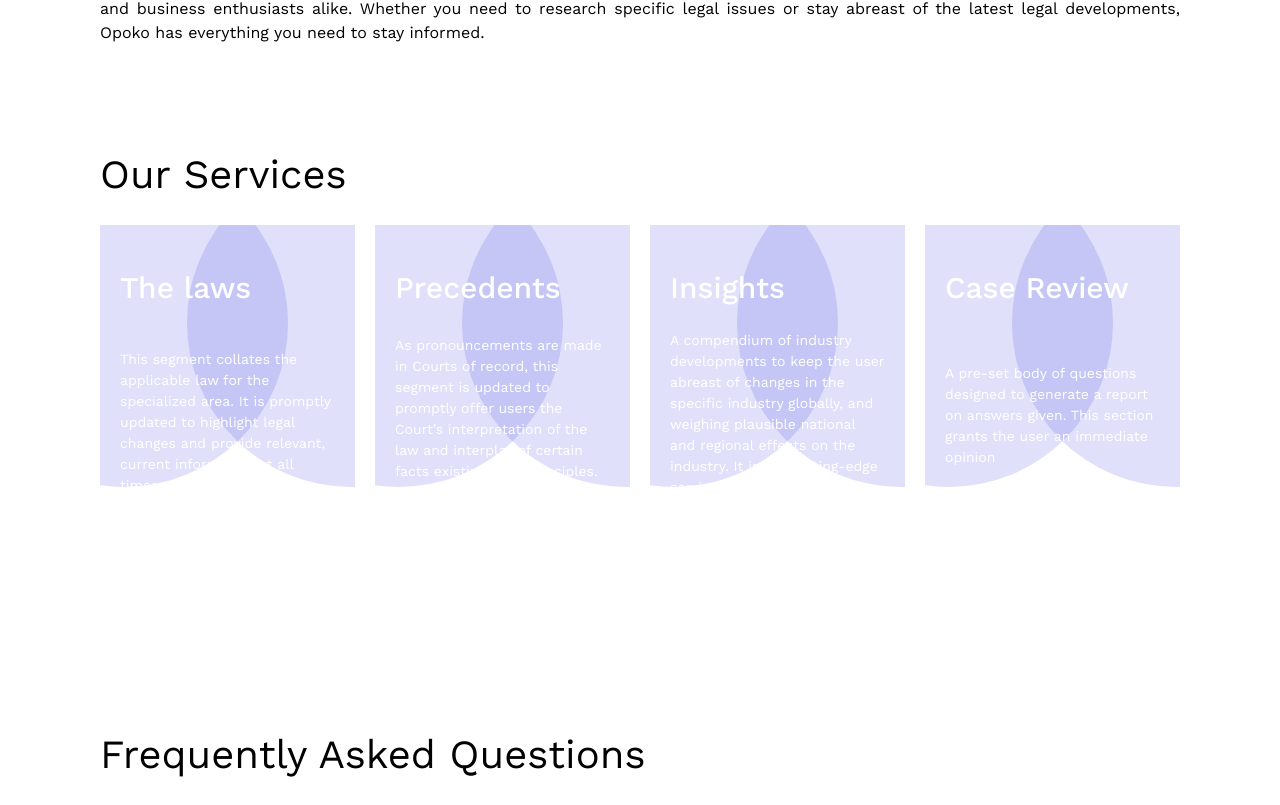
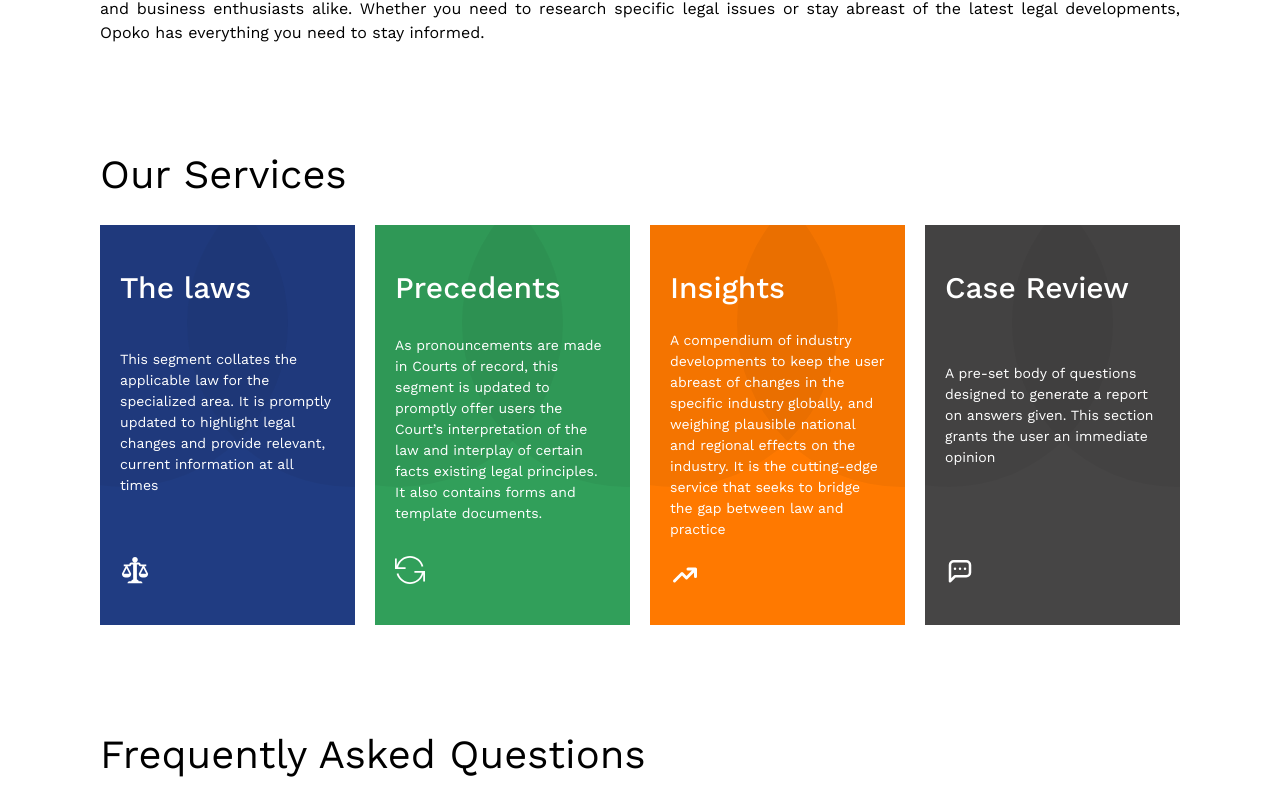
Before and after one commit to Niscolinx/opoko, a React (Vite) app: page /about-us in a window 1280 px wide. Shown: the part 481-1286 px from the top of the page. Built offline with nearby package versions, Linux system fonts and the light colour scheme.

Commit message:
working on about us

```diff
--- a/src/pages/AboutUs.tsx
+++ b/src/pages/AboutUs.tsx
@@ -15,7 +15,7 @@ export const Card = ({ title, description, Icon, bgColor }: Required<Card>) => {
     <div
       className={`h-[40rem] max-w-[27rem] grid gap-8 justify-start  text-white px-[2rem] py-[4rem] ${bgColor}`}
       style={{
-        background: `url(/asset/cardBg.svg) no-repeat`
+        background: `url(/asset/cardBg.svg) no-repeat ${bgColor}`
       }}
     >
       <p className="font-medium text-[3rem]">{title}</p>
@@ -72,7 +72,7 @@ function AboutUs() {
               'This segment collates the applicable law for the specialized area. It is promptly updated to highlight legal changes and provide relevant, current information at all times'
             }
             Icon={<GoLaw />}
-            bgColor={'bg-[#203C82]'}
+            bgColor={'#203C82'}
           />
           <Card
             title={'Precedents'}
@@ -80,7 +80,7 @@ function AboutUs() {
               'As pronouncements are made in Courts of record, this segment is updated to promptly offer users the Court’s interpretation of the law and interplay of certain facts existing legal principles. It also contains forms and template documents.'
             }
             Icon={<TfiReload />}
-            bgColor={'bg-[#319F5A]'}
+            bgColor={'#319F5A'}
           />
           <Card
             title={'Insights'}
@@ -88,7 +88,7 @@ function AboutUs() {
               'A compendium of industry developments to keep the user abreast of changes in the specific industry globally, and weighing plausible national and regional effects on the industry. It is the cutting-edge service that seeks to bridge the gap between law and practice'
             }
             Icon={<HiTrendingUp />}
-            bgColor={'bg-[#FF7900]'}
+            bgColor={'#FF7900'}
           />
           <Card
             title={'Case Review'}
@@ -96,7 +96,7 @@ function AboutUs() {
               'A pre-set body of questions designed to generate a report on answers given. This section grants the user an immediate opinion'
             }
             Icon={<TbMessageDots />}
-            bgColor={'bg-[#464545]'}
+            bgColor={'#464545'}
           />
         </div>
       </section>
```
Also changed, not shown: public/asset/cardBg.svg.
